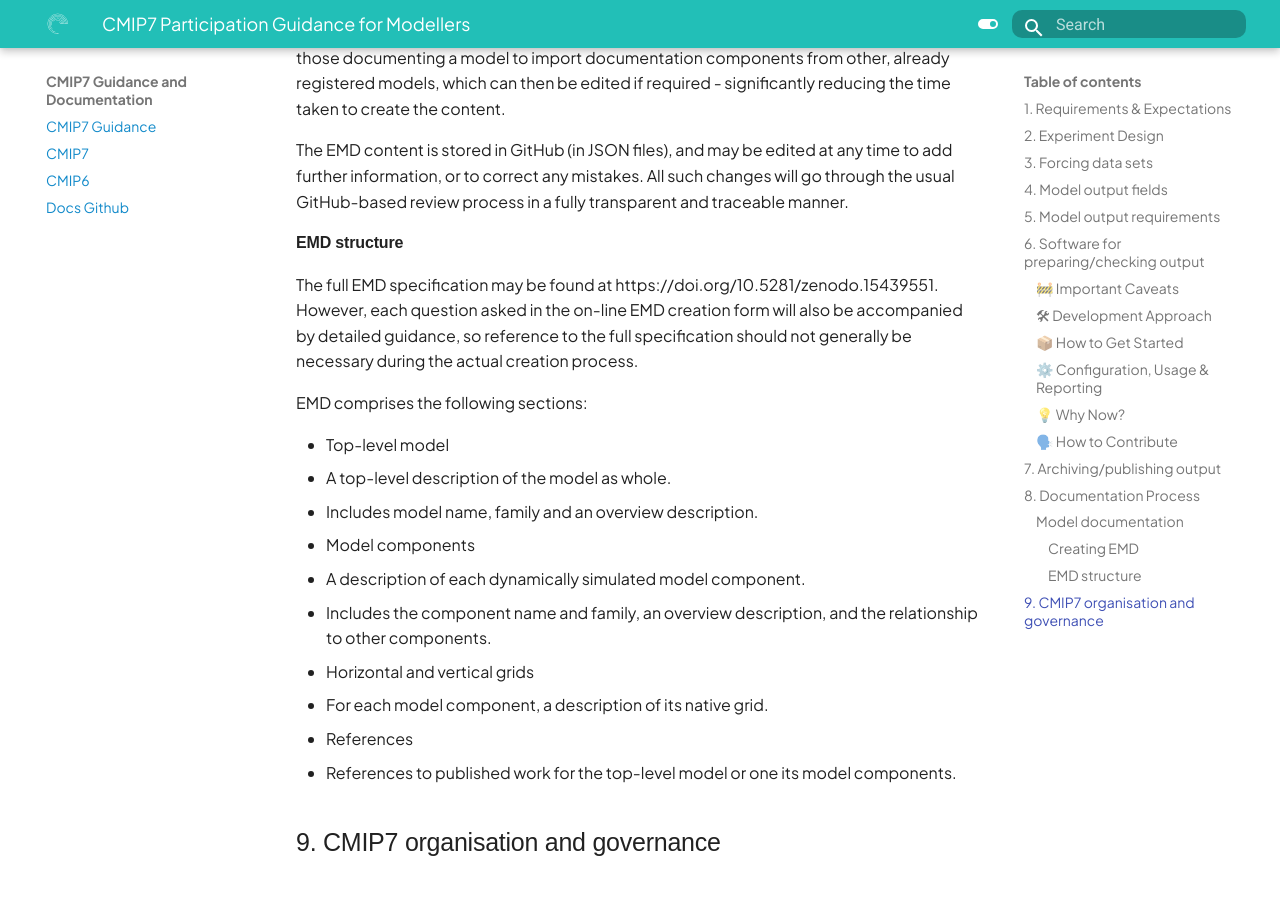
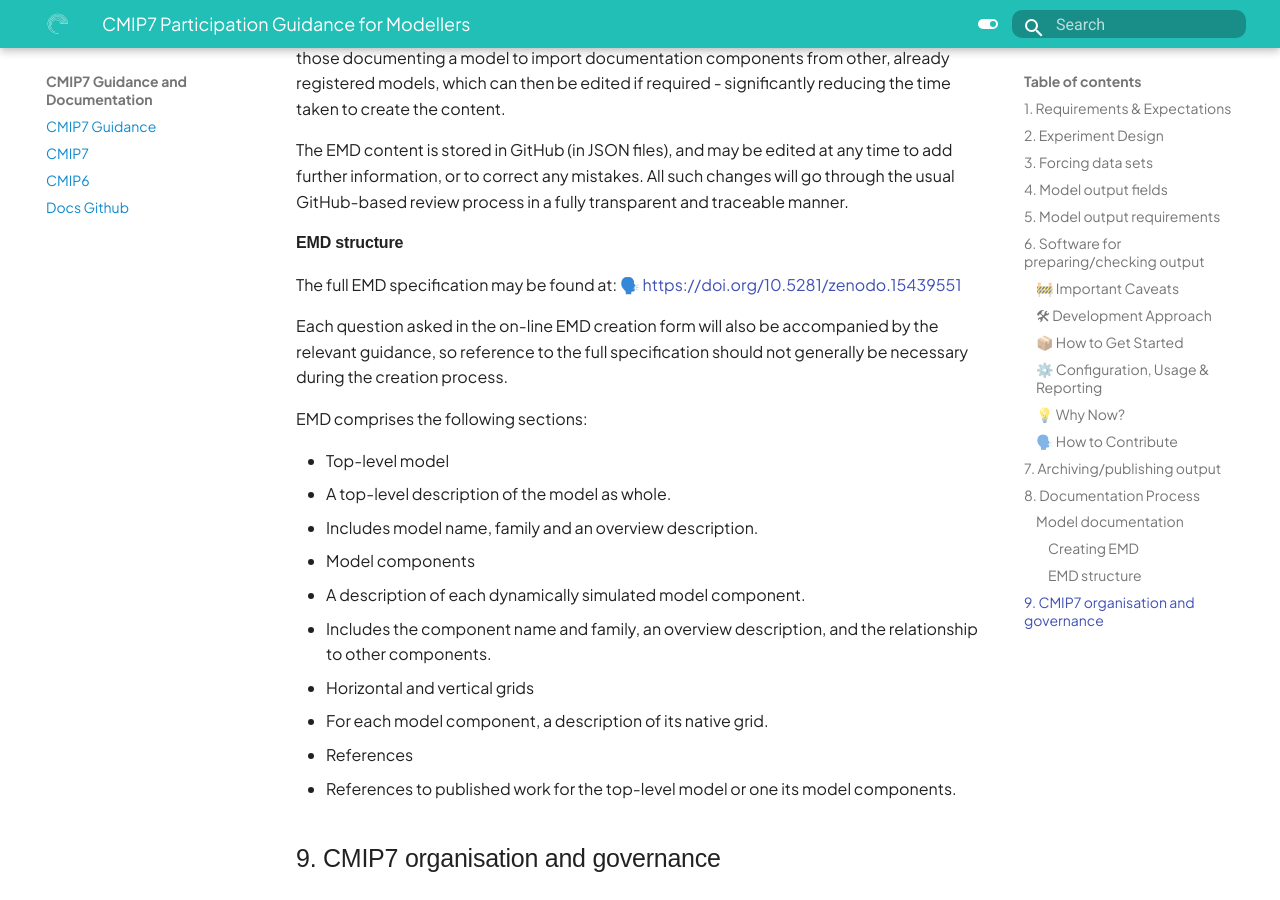
Before and after one commit to WCRP-CMIP/cmip7-guidance, an MkDocs documentation site: the page built from docs/CMIP7/guidance_for_modellers.md, in a window 1280 px wide and 900 px high, scrolled down 3632 px. Built offline with MkDocs 1.6.1 and Material for MkDocs 9.7.7, drawn with Linux system fonts in a browser that asks for light colours; some web fonts are replaced.

Commit message:
EMD zenodo link

```diff
--- a/docs/CMIP7/guidance_for_modellers.md
+++ b/docs/CMIP7/guidance_for_modellers.md
@@ -105,7 +105,10 @@
 
 #### EMD structure
 
-The full EMD specification may be found at https://doi.org/10.5281/zenodo.15439551. However, each question asked in the on-line EMD creation form will also be accompanied by detailed guidance, so reference to the full specification should not generally be necessary during the actual creation process.
+The full EMD specification may be found at:
+🗣️ [https://doi.org/10.5281/zenodo.15439551](https://doi.org/10.5281/zenodo.15439551)
+
+Each question asked in the on-line EMD creation form will also be accompanied by the relevant guidance, so reference to the full specification should not generally be necessary during the creation process.
 
 EMD comprises the following sections:
 
```
